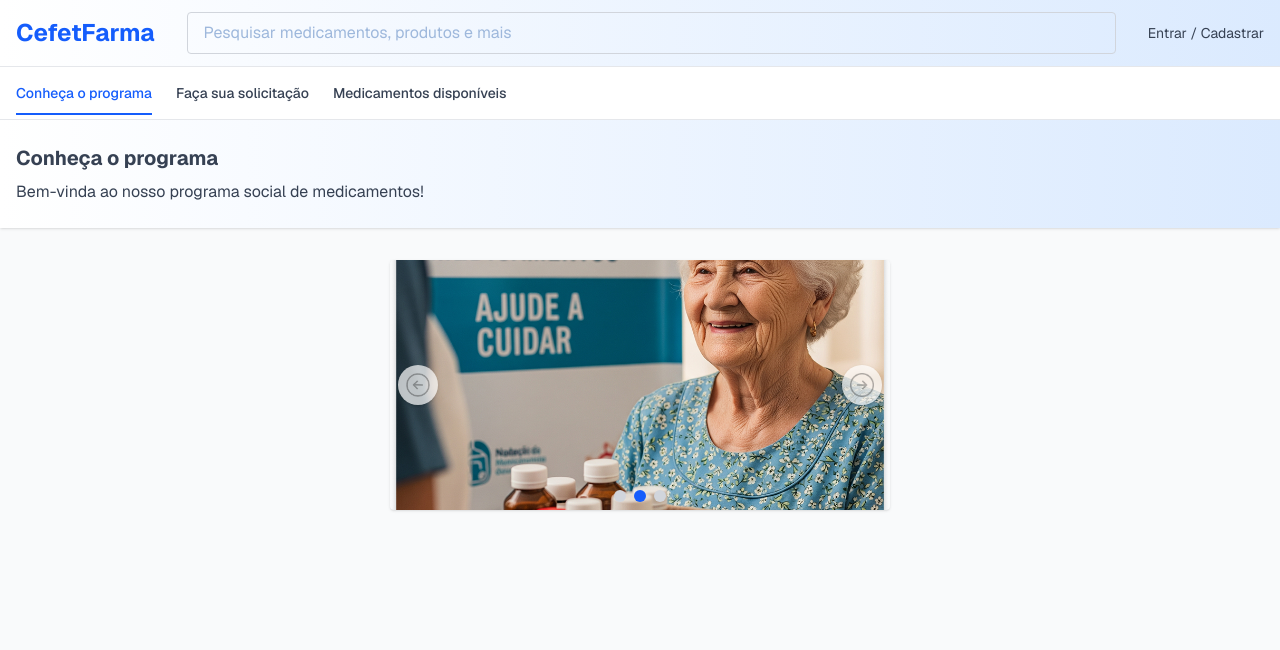
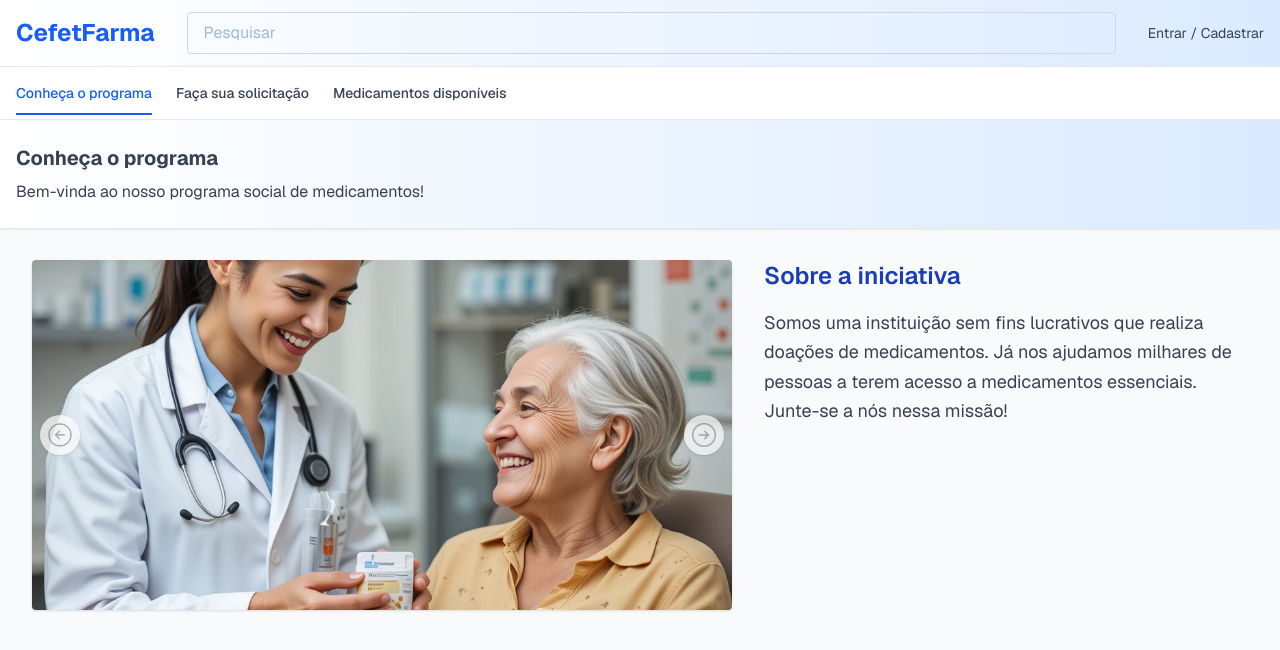
Before and after one commit to livialyrio/Frontend_WEBP2, a Next.js app: page / in a window 1280 px wide. Shown: the top 650 px of the page. Built offline with nearby package versions, Linux system fonts and the light colour scheme.

Commit message:
finalizando a home

```diff
--- a/src/app/page.tsx
+++ b/src/app/page.tsx
@@ -15,7 +15,7 @@ export default function HomePage() {
           <div className="flex-1 mx-8">
             <input
               type="text"
-              placeholder="Pesquisar medicamentos, produtos e mais"
+              placeholder="Pesquisar"
               className="w-full px-4 py-2 rounded border border-gray-300 focus:outline-none placeholder-[#9eb8dc]"
             />
           </div>
--- a/src/componentes/banner/BannerRotativo.tsx
+++ b/src/componentes/banner/BannerRotativo.tsx
@@ -4,14 +4,18 @@ const banners = [
   {
     img: '/imagem-doação.png',
     alt: 'Banner 1',
+    texto: 'Somos uma instituição sem fins lucrativos que realiza doações de medicamentos. Já nos ajudamos milhares de pessoas a terem acesso a medicamentos essenciais. Junte-se a nós nessa missão!',
   },
   {
     img: '/palmirinha-recebendo-doação.png',
     alt: 'Banner 2',
+    texto: 'Quem pode solicitar? Qualquer pessoa que necessite de medicamentos e não tenha condições financeiras para adquiri-los. Basta preencher o formulário de solicitação em nosso site.',
   },
   {
     img: 'pepita2.png',
     alt: 'Banner 3',
+    texto: 'Ainda não fez sua solicitação? Não perca tempo! Estamos aqui para ajudar você a ter acesso aos medicamentos que precisa, preencha o formulário para criar sua soplcitação',
+
   },
 ];
 
@@ -21,7 +25,7 @@ export default function BannerRotativo() {
   useEffect(() => {
     const timer = setInterval(() => {
       setIndex((prev) => (prev + 1) % banners.length);
-    }, 3000);
+    }, 7000);
     return () => clearInterval(timer);
   }, []);
 
@@ -34,10 +38,12 @@ export default function BannerRotativo() {
   };
 
 return (
-  <div
-    className="relative mx-auto flex items-center"
-    style={{ width: 500, height: 250, maxWidth: '100%' }} // width maior aqui!
-  >
+  <div className="flex flex-col md:flex-row items-start gap-8 max-w-full px-4">
+
+      <div
+        className="relative flex-shrink-0"
+        style={{ width: 700, height: 350, minWidth: 700 }}
+      >
     {/* Botão seta esquerda */}
     <button
       onClick={prevBanner}
@@ -51,8 +57,8 @@ return (
     <img
       src={banners[index].img}
       alt={banners[index].alt}
-      className="rounded shadow object-cover"
-      style={{ width: 500, height: 250, maxWidth: '100%' }} // width maior aqui também!
+      className="rounded shadow object-cover w-full h-full"
+      style={{ width: 700, height: 350 }}
     />
 
     {/* Botão seta direita */}
@@ -64,17 +70,12 @@ return (
     >
       <img src="/right 1.png" alt="Seta Direita" className="w-6 h-6" />
     </button>
+    </div>
 
-    <div className="absolute bottom-2 left-1/2 -translate-x-1/2 flex gap-2">
-      {banners.map((_, i) => (
-        <button
-          key={i}
-          className={`w-3 h-3 rounded-full ${i === index ? 'bg-blue-600' : 'bg-gray-300'}`}
-          onClick={() => setIndex(i)}
-          aria-label={`Ir para banner ${i + 1}`}
-        />
-      ))}
+  <div className="flex-grow max-w-[calc(100vw-720px)] text-left">
+        <h2 className="text-2xl font-semibold text-blue-800 mb-4">Sobre a iniciativa</h2>
+        <p className="text-gray-700 text-lg leading-relaxed">{banners[index].texto}</p>
+      </div>
     </div>
-  </div>
 );
 }
```
